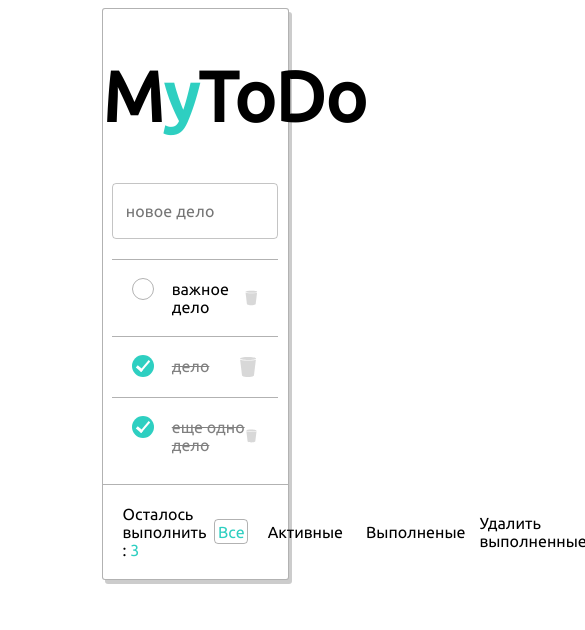
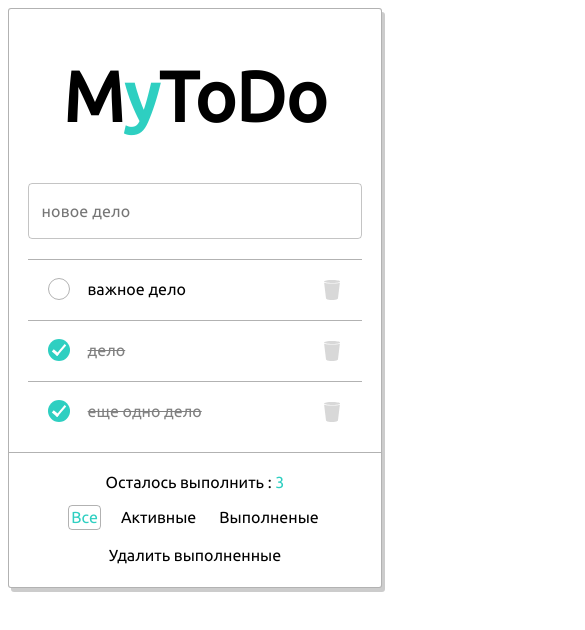
Before and after one commit to WebHeroSchool/MyToDo, a React (Create React App) app: page / in a window 390 px wide. Shown: the top 630 px of the page, 585 px wide, since content can reach past the window. Built offline with nearby package versions, Linux system fonts and the light colour scheme.

Commit message:
fix propTypes

```diff
--- a/src/components/App/App.module.css
+++ b/src/components/App/App.module.css
@@ -6,6 +6,7 @@
 
 .wrap{
   margin: auto;
+  margin-top: 5%;
   width: 50%;
   font-family: 'Ubuntu';
   border: 1.3px solid rgba(0,0,0,0.3);
@@ -36,3 +37,16 @@
   padding: 20px;
   margin-top: 10px;
 }
+
+
+@media (max-width: 768px){
+  .wrap{
+    width: 100%;
+    margin-top: 0;
+  }
+
+  .footer{
+    flex-direction: column;
+    height: 135px;
+  }
+}
--- a/src/components/FilterList/FilterList.js
+++ b/src/components/FilterList/FilterList.js
@@ -1,4 +1,5 @@
 import React from 'react';
+import PropTypes from 'prop-types';
 import style from './FilterList.module.css'
 import FilterItem from '../FilterItem/FilterItem'
 
@@ -8,4 +9,9 @@ const Filter = ({filterItems}) => (<ul className={style.list}>
   )}
 </ul>)
 
+FilterItem.propTypes = {
+  item: PropTypes.string,
+  active: PropTypes.bool
+}
+
 export default Filter;
--- a/src/components/Item/Item.js
+++ b/src/components/Item/Item.js
@@ -5,15 +5,6 @@ import styles from './Item.module.css';
 
 
 class Item extends React.Component {
-
-	componentDidMount(){
-   this.timer = setInterval(() => console.log('componentDidMount'), 1000);
-  }
-
-  componentWillUnmount(){
-		clearInterval(this.timer);
-	}
-
 	render() {
 		const {value , done , id, checkboxChange, onClickDelete} = this.props;
 
```
Also changed, not shown: src/components/ItemList/ItemList.js (+10 -0 lines).
